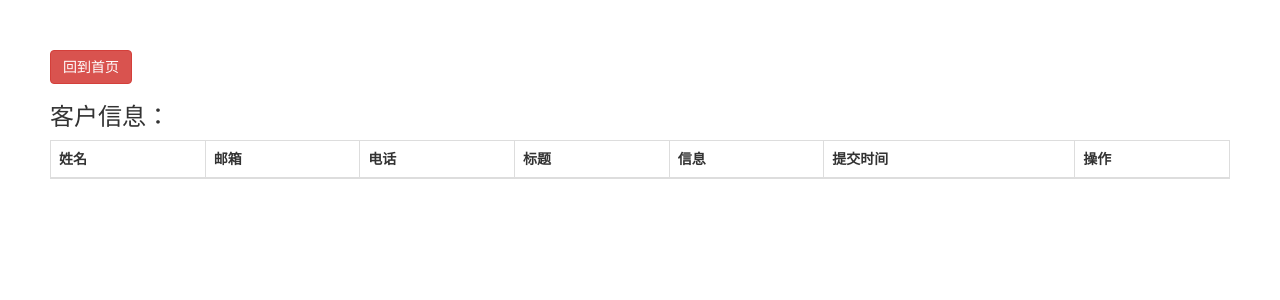
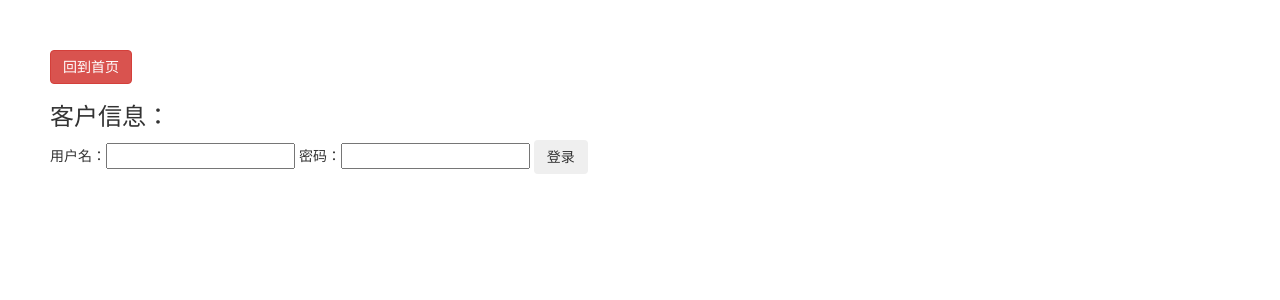
Before and after one commit to Composur/v2ex-nodejs, a Node server app: page / in a window 1280 px wide. Shown: the top 300 px of the page. Run offline with Node 20, Linux system fonts and the light colour scheme; data that the repository does not hold is empty; some libraries are stand-ins or nearby versions.

Commit message:
"add user login"

```diff
--- /dev/null
+++ b/nodejs/express-crud/public/js/index.js
@@ -0,0 +1,16 @@
+var $=function($){
+    return document.querySelector($)
+}
+var login=$('.login')
+var loginBtn=$('.login .btn')
+var username=$('.username')
+var password=$('.password')
+var table=$('.table-responsive')
+loginBtn.onclick=function(){
+    if(username.value=="user"&&password.value=='pwd'){
+        table.style.display='block'
+        username.value=null
+        password.value=null
+        login.style.display='none'
+    }
+}
--- a/nodejs/express-crud/views/footer.ejs
+++ b/nodejs/express-crud/views/footer.ejs
@@ -1,2 +1,3 @@
+<script src="/js/index.js"></script>
   </body>
 </html>
--- a/nodejs/express-crud/views/index.ejs
+++ b/nodejs/express-crud/views/index.ejs
@@ -11,7 +11,13 @@
         <% } %>
     </ul> -->
 
-    <div class="table-responsive">
+   <div class="login">
+    用户名：<input type="text" name="username" class="username">
+    密码：<input type="text" name="password" class="password">
+    <button class="btn" type="submit">登录</button>
+   </div>
+
+    <div class="table-responsive" style="display:none">
         <table class="table table-hover table-bordered table-striped">
             <thead>
                 <th>姓名</th>
```
